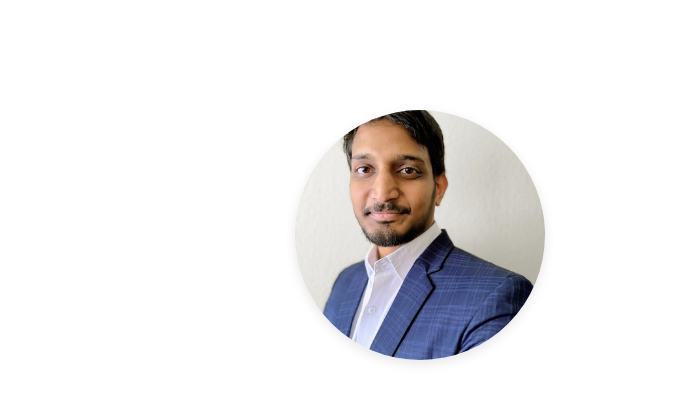
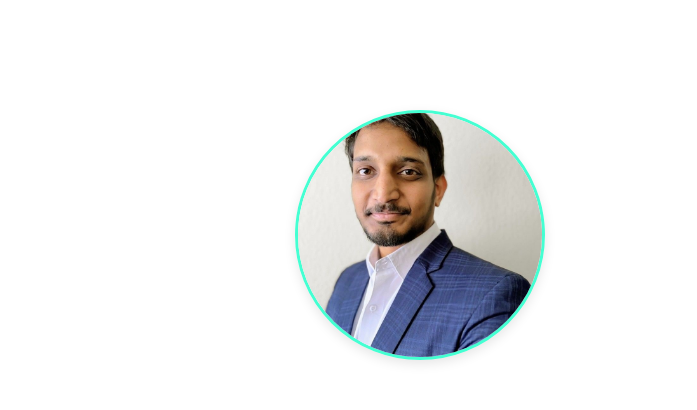
Before and after one commit to srujit12091997/Portfolio, a plain HTML site: page index.html in a window 1280 px wide. Shown: the part 285-695 px from the top of the page, 0-697 px from the left. Drawn offline with Linux system fonts and the light colour scheme.

Commit message:
adding profile picture

```diff
--- a/mediaqueries.css
+++ b/mediaqueries.css
@@ -711,3 +711,15 @@ body.dark #theme-switch {
 .publication-card a:hover {
   text-decoration: underline;
 }
+
+
+.profile-pic {
+  width: 180px;
+  height: 180px;
+  object-fit: cover;
+  border-radius: 50%;
+  border: 3px solid var(--accent-color);
+  box-shadow: 0 4px 12px rgba(0, 0, 0, 0.1);
+  display: block;
+  margin: auto;
+}
```
